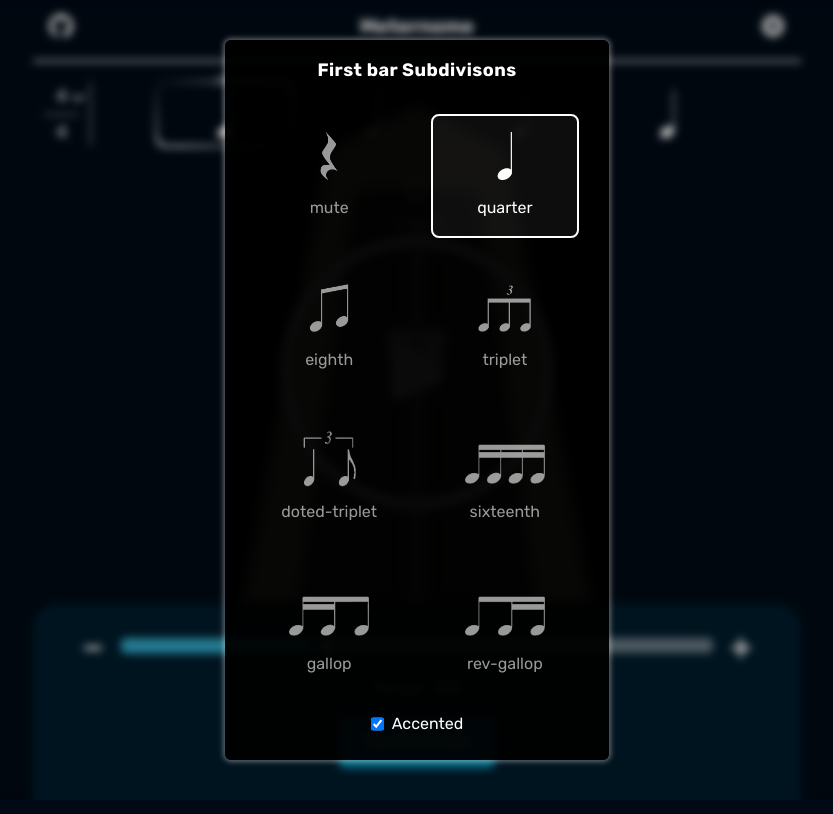
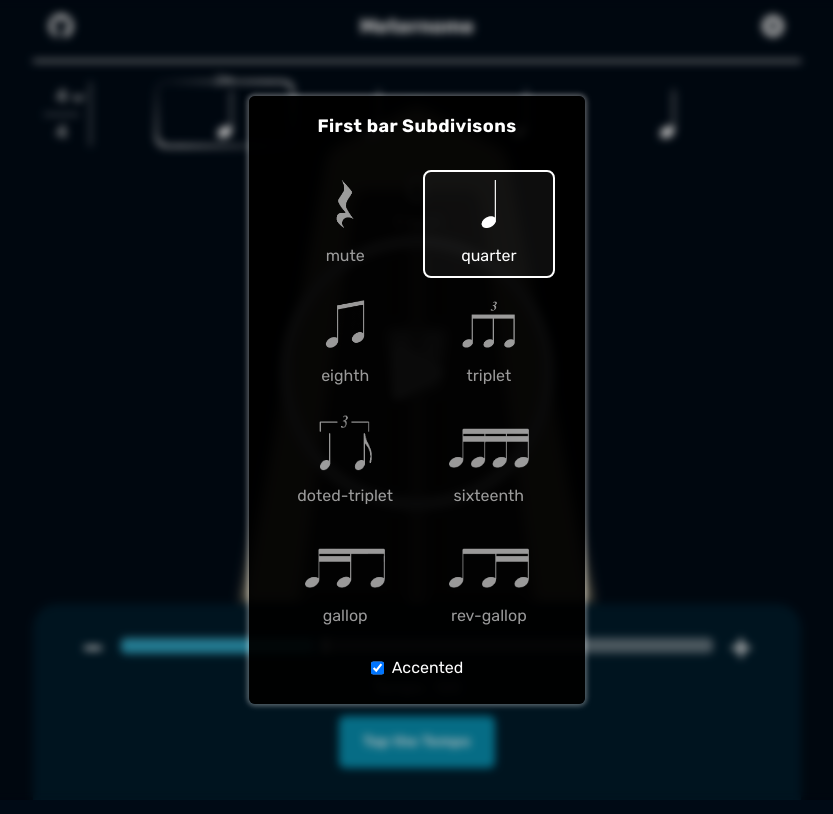
Before and after one commit to ArianAbi/Meternome, a React (Vite) app: page / in a window 1280 px wide. Both pictures are taken after a click on the button 447 px from the left and 114 px from the top of the page. Shown: the top 814 px of the page, without its empty margins (223-1056 px from the left). Built offline with nearby package versions, Linux system fonts and the light colour scheme; no server answers.

Commit message:
style - better layout for subdivisions dialog box on smaller screens

```diff
--- a/src/components/IndividualBar.tsx
+++ b/src/components/IndividualBar.tsx
@@ -364,13 +364,13 @@
             {specials[index]} bar Subdivisons
           </span>
 
-          <div className="grid grid-cols-2 gap-8 mx-4">
+          <div className="grid grid-cols-2 gap-2 md:gap-4 mx-4">
             {/* mute subdivison */}
 
             {possibleSubdivisons.map(({ value, img }, i) => {
               return (
                 <span
-                  className={`flex flex-col justify-between items-center gap-4 text-center px-6 py-4 rounded-md bg-opacity-5 transition-all duration-150
+                  className={`flex flex-col justify-between items-center gap-4 text-center px-4 py-2 rounded-md bg-opacity-5 transition-all duration-150
                   ${
                     selectedSubdivision === value
                       ? "bg-white outline outline-2 outline-white"
@@ -381,7 +381,7 @@
                 >
                   <img
                     src={img}
-                    className="h-12 max-w-xs col-span-full"
+                    className="h-10 md:h-12 max-w-xs col-span-full"
                     style={{
                       //increace the size of the image if its the dotted triplet image
                       scale: img === possibleSubdivisons[4].img ? "1.4" : "1",
```
